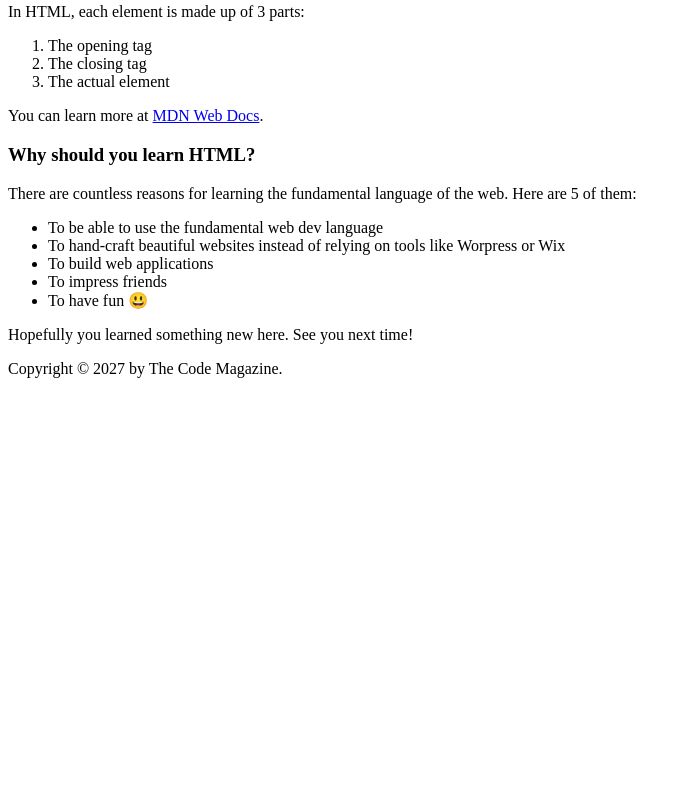
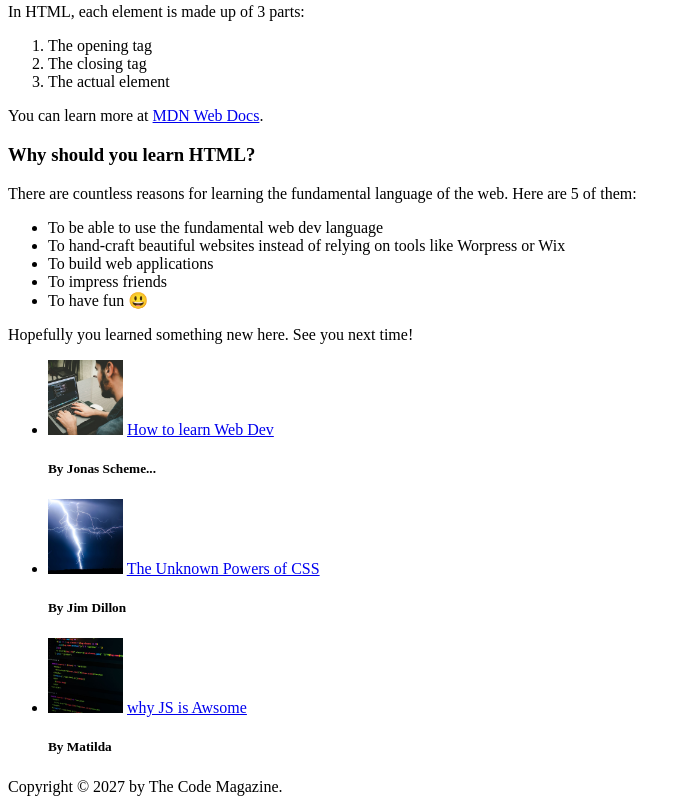
Before and after one commit to mrSintech/frontEnd-HTMLCSS, a plain HTML site: page Basic/index.html in a window 1280 px wide. Shown: the part 666-1470 px from the top of the page, without its empty margins (0-691 px from the left). Before the commit the page ends 1052 px from the top, so only its background shows below. Drawn offline with Linux system fonts and the light colour scheme.

Commit message:
challage #2

```diff
--- a/Basic/index.html
+++ b/Basic/index.html
@@ -113,6 +113,23 @@
 
     <aside>
       <!-- usually for sidebar or other less important parts of our page -->
+      <ul>
+        <li>
+          <img src="img/related-1.jpg" width="75px" height="75px" />
+          <a href="google.com">How to learn Web Dev</a>
+          <h5>By Jonas Scheme...</h5>
+        </li>
+        <li>
+          <img src="img/related-2.jpg" width="75px" height="75px" />
+          <a href="google.com">The Unknown Powers of CSS</a>
+          <h5>By Jim Dillon</h5>
+        </li>
+        <li>
+          <img src="img/related-3.jpg" width="75px" height="75px" />
+          <a href="google.com">why JS is Awsome</a>
+          <h5>By Matilda</h5>
+        </li>
+      </ul>
     </aside>
 
     <footer>Copyright &copy; 2027 by The Code Magazine.</footer>
```
Also changed, not shown: Challange2/index.html (added, +34 -0 lines), Challange2/img/challenges.jpg (added).
